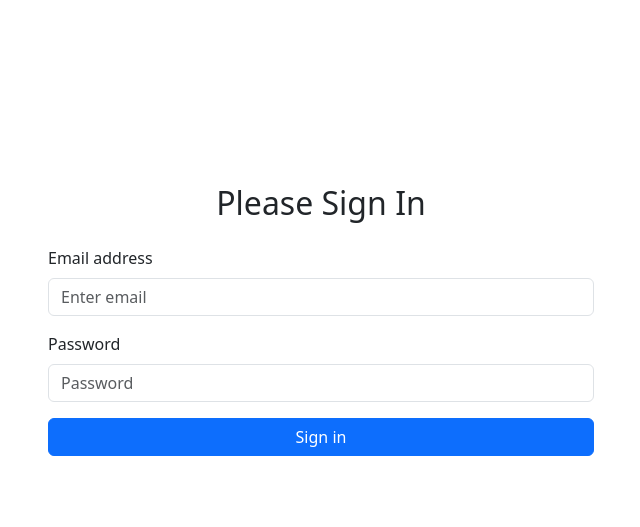
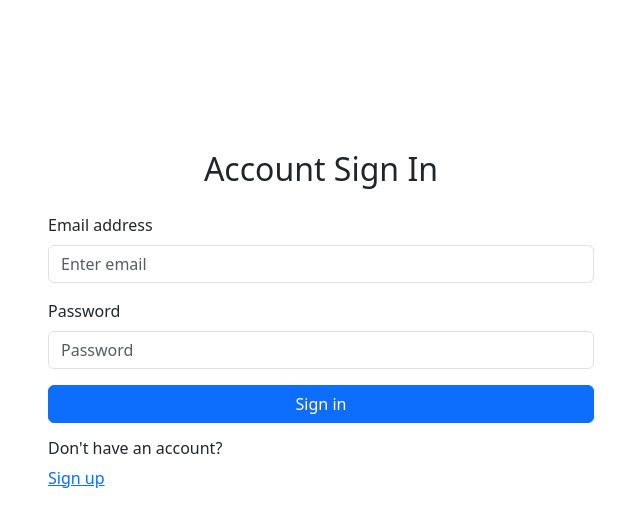
Before and after one commit to blaizepeterson/recipebook, a Flask app: page /login in a window 1280 px wide. Shown: the top 527 px of the page, without its empty margins (319-959 px from the left). Run offline with Flask 3, Linux system fonts and the light colour scheme.

Commit message:
add url for register

```diff
--- a/templates/login.html
+++ b/templates/login.html
@@ -3,7 +3,7 @@
       <div class="container">
         <div class="row justify-content-center">
           <div class="col-md-6">
-            <h2 class="text-center mb-4">Please Sign In</h2>
+            <h2 class="text-center mb-4">Account Sign In</h2>
             <form>
               <div class="form-group mb-3">
                 <label for="inputEmail" class="mb-2">Email address</label>
@@ -13,7 +13,9 @@
                 <label for="inputPassword" class="mb-2">Password</label>
                 <input type="password" class="form-control" id="inputPassword" placeholder="Password">
               </div>
-              <button type="submit" class="btn btn-primary btn-block w-100">Sign in</button>
+              <button type="submit" class="btn btn-primary btn-block w-100 mb-3">Sign in</button>
+              <h6>Don't have an account?</h6>
+              <a href="{{ url_for('register') }}">Sign up</a>
             </form>
           </div>
         </div>
```
